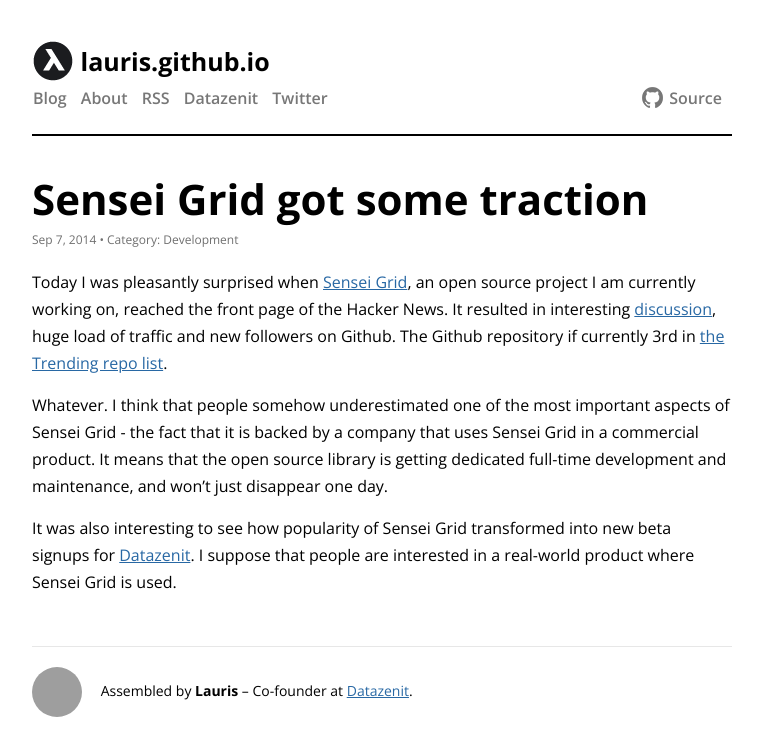
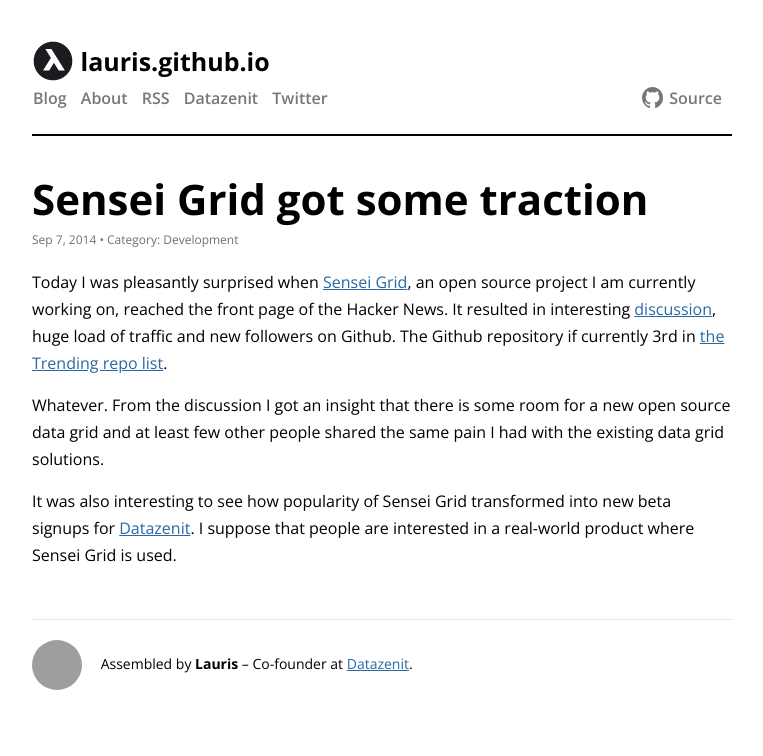
Before and after one commit to lauris/lauris.github.com, a Jekyll site: the page built from _posts/2014-09-07-sensei-grid-got-some-traction.md, in a window 1280 px wide. Shown: the top 756 px of the page, without its empty margins (258-1021 px from the left). Built offline with Jekyll 4.4.1, drawn with Linux system fonts in a browser that asks for light colours; comment, search, counter and statistics services are not loaded; grey boxes are pictures that could not be loaded.

Commit message:
Fix paragraph.

```diff
--- a/_posts/2014-09-07-sensei-grid-got-some-traction.md
+++ b/_posts/2014-09-07-sensei-grid-got-some-traction.md
@@ -6,6 +6,6 @@
 
 Today I was pleasantly surprised when [Sensei Grid](https://github.com/datazenit/sensei-grid), an open source project I am currently working on, reached the front page of the Hacker News. It resulted in interesting [discussion](https://news.ycombinator.com/item?id=8280826), huge load of traffic and new followers on Github. The Github repository if currently 3rd in [the Trending repo list](https://github.com/trending).
 
-Whatever. I think that people somehow underestimated one of the most important aspects of Sensei Grid - the fact that it is backed by a company that uses Sensei Grid in a commercial product. It means that the open source library is getting dedicated full-time development and maintenance, and won't just disappear one day.
+Whatever. From the discussion I got an insight that there is some room for a new open source data grid and at least few other people shared the same pain I had with the existing data grid solutions.
 
 It was also interesting to see how popularity of Sensei Grid transformed into new beta signups for [Datazenit](http://datazenit.com). I suppose that people are interested in a real-world product where Sensei Grid is used.
```
